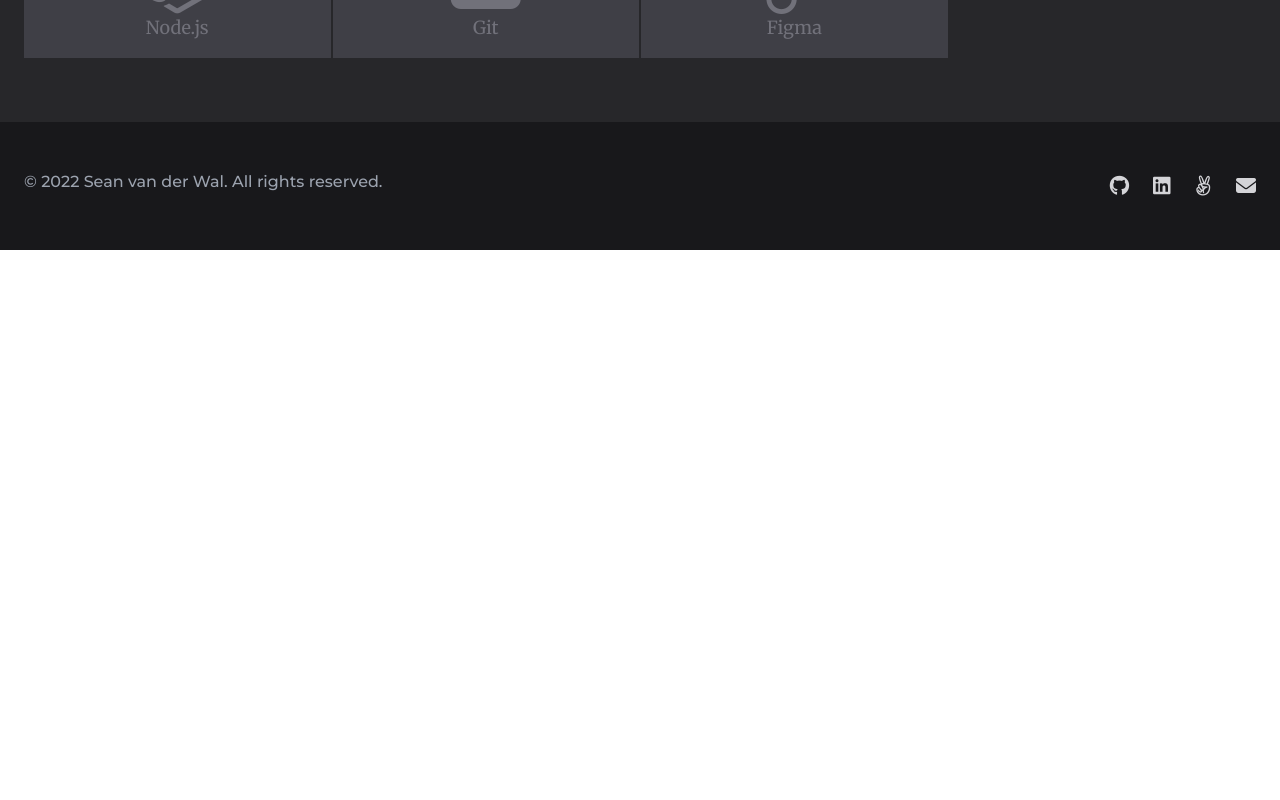
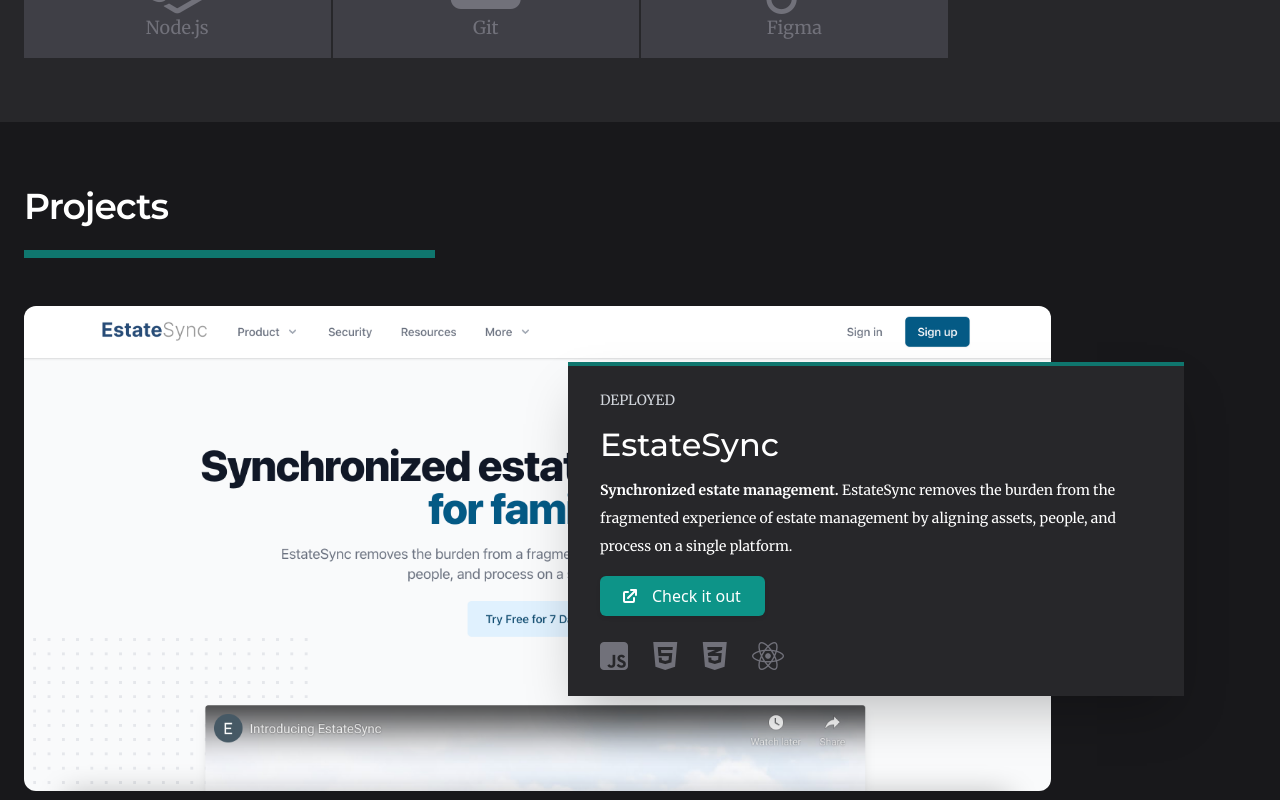
Before and after one commit to sean-vdw/PersonalSite, a React (Create React App) app: page / in a window 1280 px wide. Shown: the part 2180-2980 px from the top of the page. Before the commit the page ends 2430 px from the top, so only its background shows below. Built offline with nearby package versions, Linux system fonts and the light colour scheme.

Commit message:
added estatesync project

```diff
--- a/src/App.js
+++ b/src/App.js
@@ -4,6 +4,7 @@
 import Hero from './components/Hero';
 import About from './components/About';
 import Skills from './components/Skills';
+import Projects from './components/Projects';
 import Footer from './components/Footer';
 
 function App() {
@@ -12,6 +13,7 @@
       <Hero />
       <About />
       <Skills />
+      <Projects />
       <Footer />
     </div>
   );
--- /dev/null
+++ b/src/components/Projects.js
@@ -0,0 +1,40 @@
+import { ExternalLinkIcon } from '@heroicons/react/solid';
+import gsap from "gsap";
+import estatesync from '../assets/estatesync.png';
+
+export default function Projects() {
+  return (
+    <div className="max-w-7xl mx-auto py-16 md:pb-36 lg:pb-20 px-4 sm:px-6 lg:px-8 bg-zinc-900">
+      <h2 className="text-3xl w-1/3 pb-4 text-white text-left font-extrabold tracking-tight sm:text-4xl border-b-8 border-teal-700">
+        Projects
+      </h2>
+      <div className="relative w-full mt-12 lg:mt-12 flex-col justify-center align-middle">
+        <img
+          className="rounded-xl w-full md:w-10/12 object-cover"
+          src={estatesync}
+          alt="Project image"
+        />
+        <div className="w-full md:w-2/3 lg:w-1/2 md:mr-20 relative md:absolute -right-2 top-10 md:top-20 lg:top-14 text-left py-6 px-8 shadow-2xl bg-zinc-800 border-t-4 border-teal-700">
+            <p className="text-gray-300 text-sm uppercase">Deployed</p>
+            <h2 className="text-white pb-1">EstateSync</h2>
+            <p className="text-white text-sm leading-7"><b>Synchronized estate management. </b>EstateSync removes the burden from the fragmented experience of estate management by aligning assets, people, and process on a single platform. </p>
+            <a href='https://estatesync.co/' target='_blank' className='no-underline'>
+              <button
+                type="button"
+                className="inline-flex items-center px-4 py-2 shadow-sm text-base font-medium rounded-md text-white bg-teal-600 hover:bg-teal-700 focus:outline-none focus:ring-2 focus:ring-offset-2 focus:ring-teal-500"
+              >
+                <ExternalLinkIcon className="-ml-1 mr-3 h-5 w-5" aria-hidden="true" />
+                Check it out
+              </button>
+            </a>
+            <div className='flex justify-between w-5/12 md:w-1/3 mt-4'>
+              <i className="fab fa-js-square fa-2x text-zinc-500 ease-in-out duration-200 hover:-translate-y-2"></i>
+              <i className="fab fa-html5 fa-2x text-zinc-500 ease-in-out duration-200 hover:-translate-y-2"></i>
+              <i className="fab fa-css3-alt fa-2x text-zinc-500 ease-in-out duration-200 hover:-translate-y-2"></i>
+              <i className="fab fa-react fa-2x text-zinc-500 ease-in-out duration-200 hover:-translate-y-2"></i>
+            </div>
+        </div>
+      </div>
+    </div>
+  )
+}
--- a/src/components/Skills.js
+++ b/src/components/Skills.js
@@ -1,5 +1,3 @@
-import reduxLogo from '../assets/redux.svg';
-
 export default function Skills() {
   return (
     <div className="bg-zinc-800">
--- a/tailwind.config.js
+++ b/tailwind.config.js
@@ -4,6 +4,7 @@
     './src/components/Hero.js',
     './src/components/About.js',
     './src/components/Skills.js',
+    './src/components/Projects.js',
     './src/components/Footer.js'
   ],
   theme: {
```
Also changed, not shown: public/index.html (+1 -27 lines), src/assets/estatesync.png (added).
